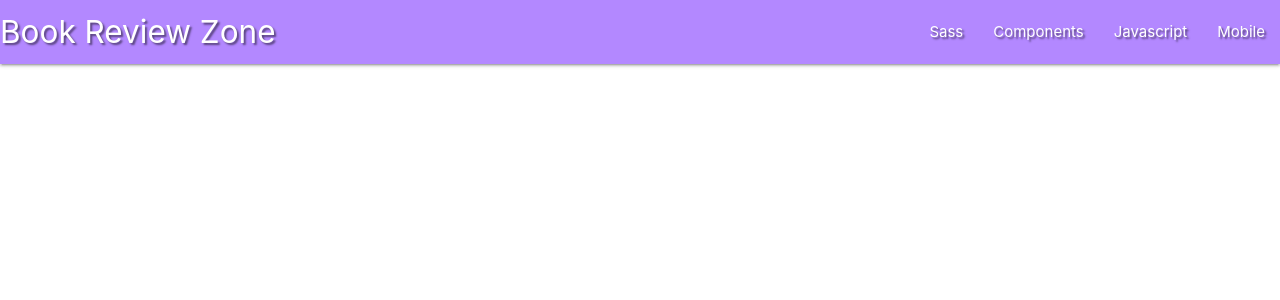
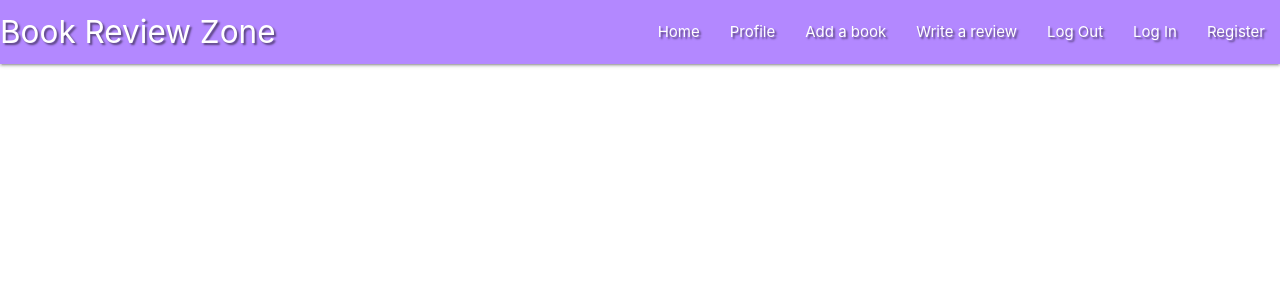
Before and after one commit to Ramil96/book_app, a Flask app: page / in a window 1280 px wide. Shown: the top 300 px of the page. Run offline with Flask 3, Linux system fonts and the light colour scheme; data that the repository does not hold is empty; some libraries are stand-ins or nearby versions.

Commit message:
Add placeholder text

```diff
--- a/templates/base.html
+++ b/templates/base.html
@@ -24,10 +24,13 @@
         <a href="#!" class="brand-logo">Book Review Zone</a>
         <a href="#" data-target="mobile-demo" class="sidenav-trigger"><i class="fas fa-bars"></i></a>
         <ul class="right hide-on-med-and-down">
-          <li><a href="sass.html">Sass</a></li>
-          <li><a href="badges.html">Components</a></li>
-          <li><a href="collapsible.html">Javascript</a></li>
-          <li><a href="mobile.html">Mobile</a></li>
+          <li><a href="#">Home</a></li>
+          <li><a href="#">Profile</a></li>
+          <li><a href="#">Add a book</a></li>
+          <li><a href="#">Write a review</a></li>
+          <li><a href="#">Log Out</a></li>
+          <li><a href="#">Log In</a></li>
+          <li><a href="#">Register</a></li>
         </ul>
       </div>
     </nav>
```
